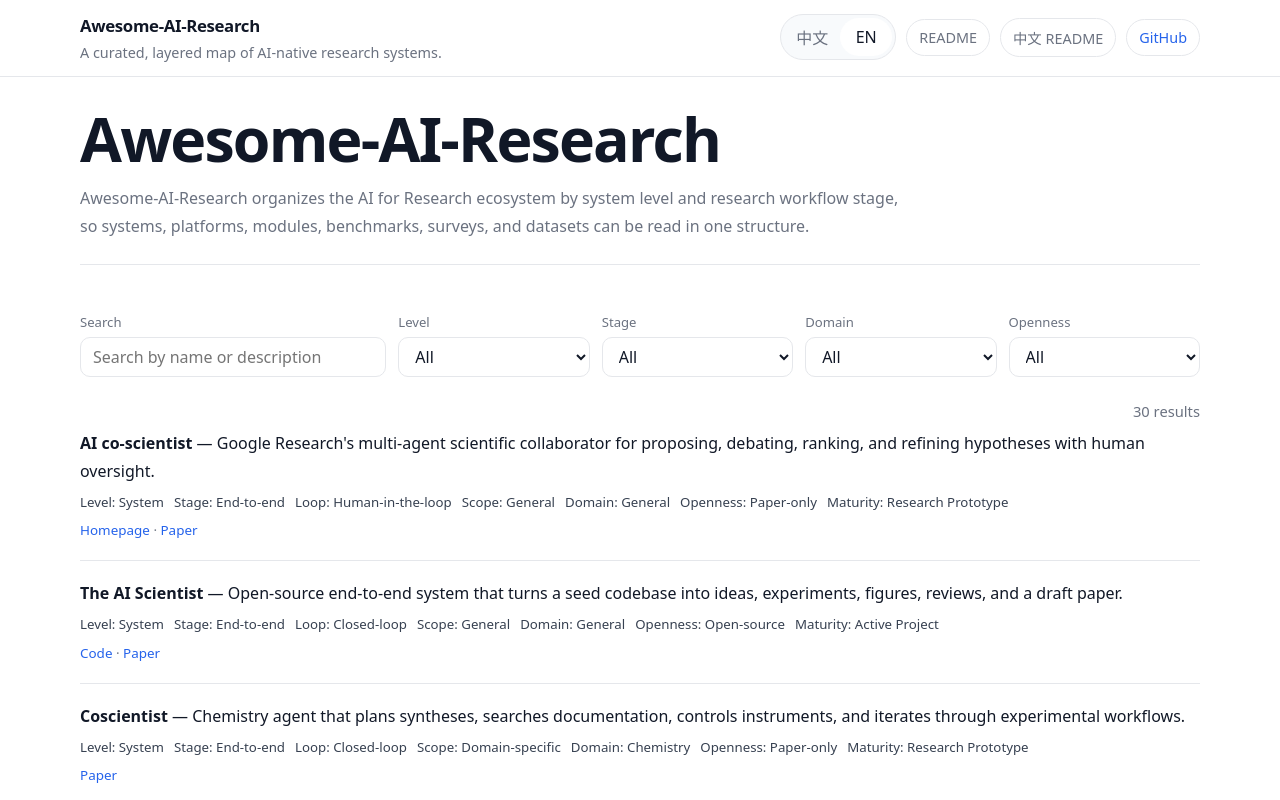
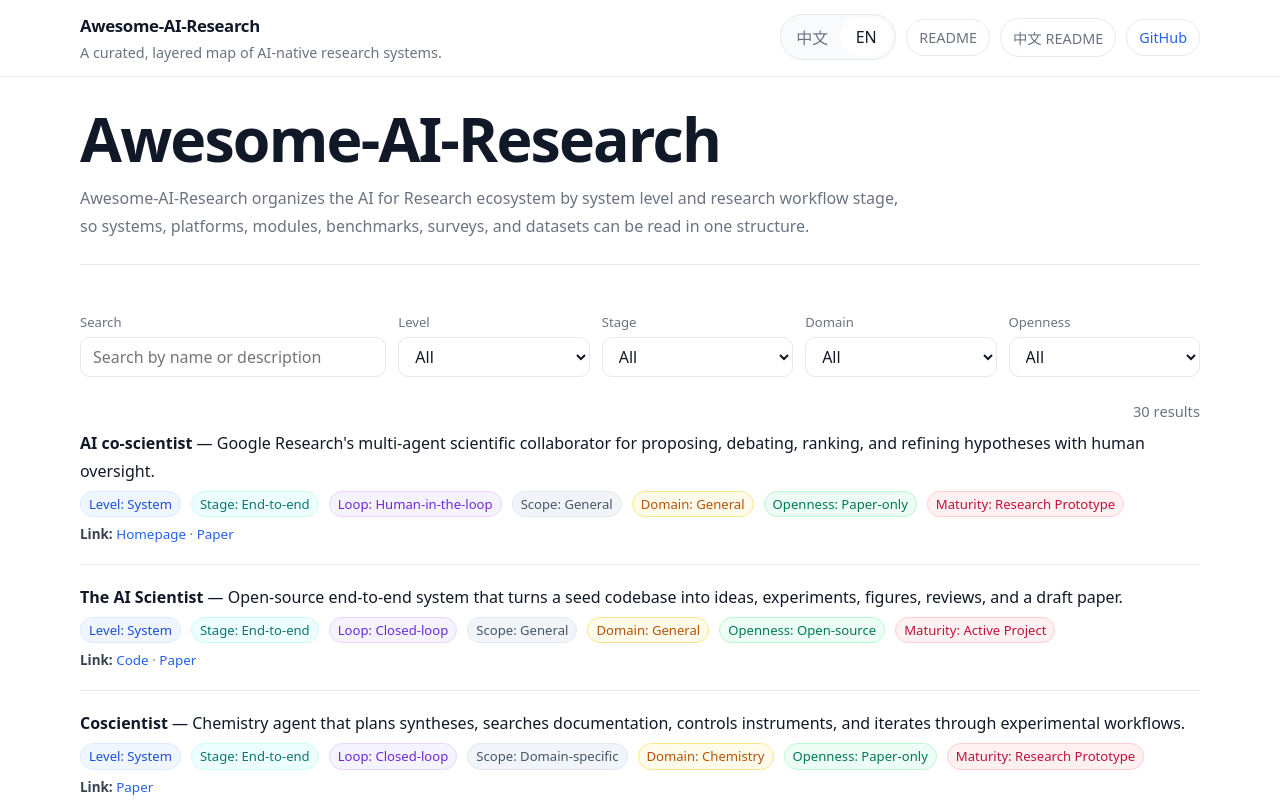
Before and after one commit to Research-Equality/awesome-ai-scientists, a React (Vite) app in the folder website/: page / in a window 1280 px wide. Shown: the top 800 px of the page. Built offline with nearby package versions, Linux system fonts and the light colour scheme.

Commit message:
Colorize frontend tags and align resource links

```diff
--- a/website/src/App.tsx
+++ b/website/src/App.tsx
@@ -39,6 +39,44 @@
 
     return matchesQuery && matchesLevel && matchesStage && matchesDomain && matchesOpenness;
   });
+
+  const renderTags = (resource: (typeof resources)[number]) => [
+    {
+      key: "level",
+      label: `${copy.labels.level}: ${copy.names.levels[resource.level]}`,
+      className: "tag-chip-level",
+    },
+    {
+      key: "stage",
+      label: `${copy.labels.stage}: ${copy.names.stages[resource.stage]}`,
+      className: "tag-chip-stage",
+    },
+    {
+      key: "loop",
+      label: `${copy.labels.loop}: ${copy.names.loops[resource.loop]}`,
+      className: "tag-chip-loop",
+    },
+    {
+      key: "scope",
+      label: `${copy.labels.scope}: ${copy.names.scopes[resource.scope]}`,
+      className: "tag-chip-scope",
+    },
+    {
+      key: "domain",
+      label: `${copy.labels.domain}: ${copy.names.domains[resource.domain]}`,
+      className: "tag-chip-domain",
+    },
+    {
+      key: "openness",
+      label: `${copy.labels.openness}: ${copy.names.openness[resource.openness]}`,
+      className: "tag-chip-openness",
+    },
+    {
+      key: "maturity",
+      label: `${copy.labels.maturity}: ${copy.names.maturity[resource.maturity]}`,
+      className: "tag-chip-maturity",
+    },
+  ];
 
   return (
     <div className="page-shell">
@@ -177,16 +215,15 @@
                 </p>
 
                 <p className="resource-tags">
-                  <span>{`${copy.labels.level}: ${copy.names.levels[resource.level]}`}</span>
-                  <span>{`${copy.labels.stage}: ${copy.names.stages[resource.stage]}`}</span>
-                  <span>{`${copy.labels.loop}: ${copy.names.loops[resource.loop]}`}</span>
-                  <span>{`${copy.labels.scope}: ${copy.names.scopes[resource.scope]}`}</span>
-                  <span>{`${copy.labels.domain}: ${copy.names.domains[resource.domain]}`}</span>
-                  <span>{`${copy.labels.openness}: ${copy.names.openness[resource.openness]}`}</span>
-                  <span>{`${copy.labels.maturity}: ${copy.names.maturity[resource.maturity]}`}</span>
+                  {renderTags(resource).map((tag) => (
+                    <span className={`tag-chip ${tag.className}`} key={`${resource.id}-${tag.key}`}>
+                      {tag.label}
+                    </span>
+                  ))}
                 </p>
 
                 <p className="resource-links">
+                  <span className="resource-links-label">{copy.labels.link}:</span>{" "}
                   {resource.links.map((link, index) => (
                     <span key={`${resource.id}-${link.kind}`}>
                       {index > 0 ? " · " : ""}
--- a/website/src/styles.css
+++ b/website/src/styles.css
@@ -6,6 +6,20 @@
   --muted: #6b7280;
   --accent: #2563eb;
   --surface-muted: #f8fafc;
+  --chip-blue-bg: #eff6ff;
+  --chip-blue-text: #1d4ed8;
+  --chip-teal-bg: #ecfeff;
+  --chip-teal-text: #0f766e;
+  --chip-violet-bg: #f5f3ff;
+  --chip-violet-text: #6d28d9;
+  --chip-slate-bg: #f1f5f9;
+  --chip-slate-text: #475569;
+  --chip-amber-bg: #fffbeb;
+  --chip-amber-text: #b45309;
+  --chip-emerald-bg: #ecfdf5;
+  --chip-emerald-text: #047857;
+  --chip-rose-bg: #fff1f2;
+  --chip-rose-text: #be123c;
   --container: 1120px;
 }
 
@@ -247,8 +261,59 @@
 }
 
 .resource-tags span {
-  color: #374151;
-  font-size: 0.83rem;
+  font-size: 0.82rem;
+}
+
+.tag-chip {
+  display: inline-flex;
+  align-items: center;
+  padding: 2px 8px;
+  border-radius: 999px;
+  border: 1px solid transparent;
+  font-size: 0.82rem;
+  line-height: 1.55;
+}
+
+.tag-chip-level {
+  background: var(--chip-blue-bg);
+  border-color: #dbeafe;
+  color: var(--chip-blue-text);
+}
+
+.tag-chip-stage {
+  background: var(--chip-teal-bg);
+  border-color: #ccfbf1;
+  color: var(--chip-teal-text);
+}
+
+.tag-chip-loop {
+  background: var(--chip-violet-bg);
+  border-color: #e9d5ff;
+  color: var(--chip-violet-text);
+}
+
+.tag-chip-scope {
+  background: var(--chip-slate-bg);
+  border-color: #e2e8f0;
+  color: var(--chip-slate-text);
+}
+
+.tag-chip-domain {
+  background: var(--chip-amber-bg);
+  border-color: #fde68a;
+  color: var(--chip-amber-text);
+}
+
+.tag-chip-openness {
+  background: var(--chip-emerald-bg);
+  border-color: #bbf7d0;
+  color: var(--chip-emerald-text);
+}
+
+.tag-chip-maturity {
+  background: var(--chip-rose-bg);
+  border-color: #fecdd3;
+  color: var(--chip-rose-text);
 }
 
 .resource-links {
@@ -257,8 +322,17 @@
   line-height: 1.7;
 }
 
+.resource-links-label {
+  color: #374151;
+  font-weight: 600;
+}
+
 .resource-links a {
   color: var(--accent);
+}
+
+.resource-links a:hover {
+  text-decoration: underline;
 }
 
 .site-footer {
@@ -288,10 +362,19 @@
   .header-row,
   .footer-row,
   .catalog-header {
+    align-items: stretch;
     flex-direction: column;
   }
 
   .filters-row {
     grid-template-columns: 1fr;
   }
+
+  .header-actions {
+    gap: 8px;
+  }
+
+  .header-link {
+    text-align: center;
+  }
 }
```
